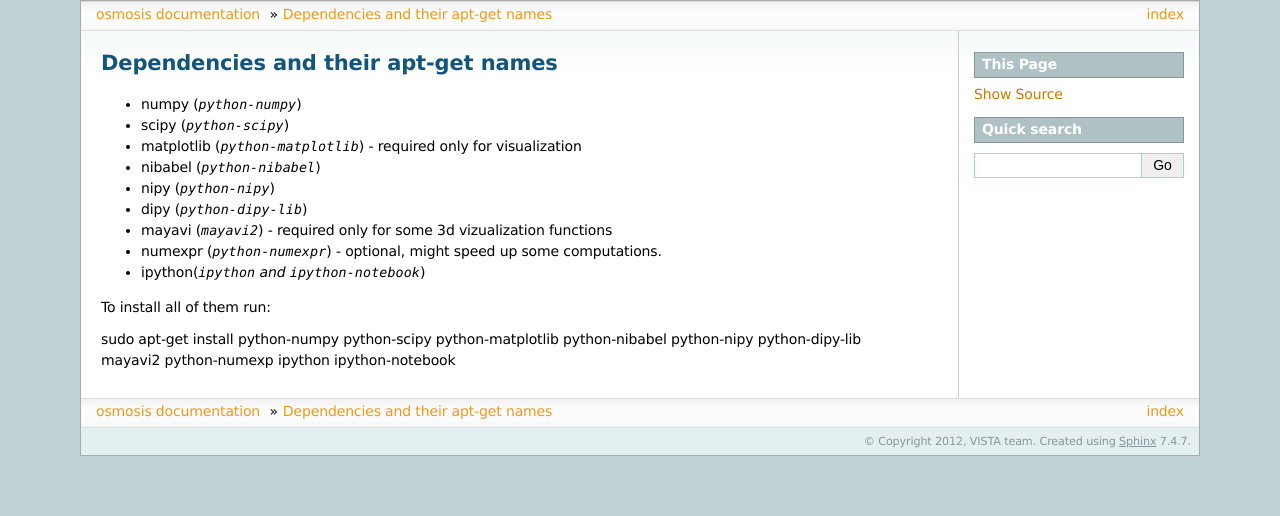
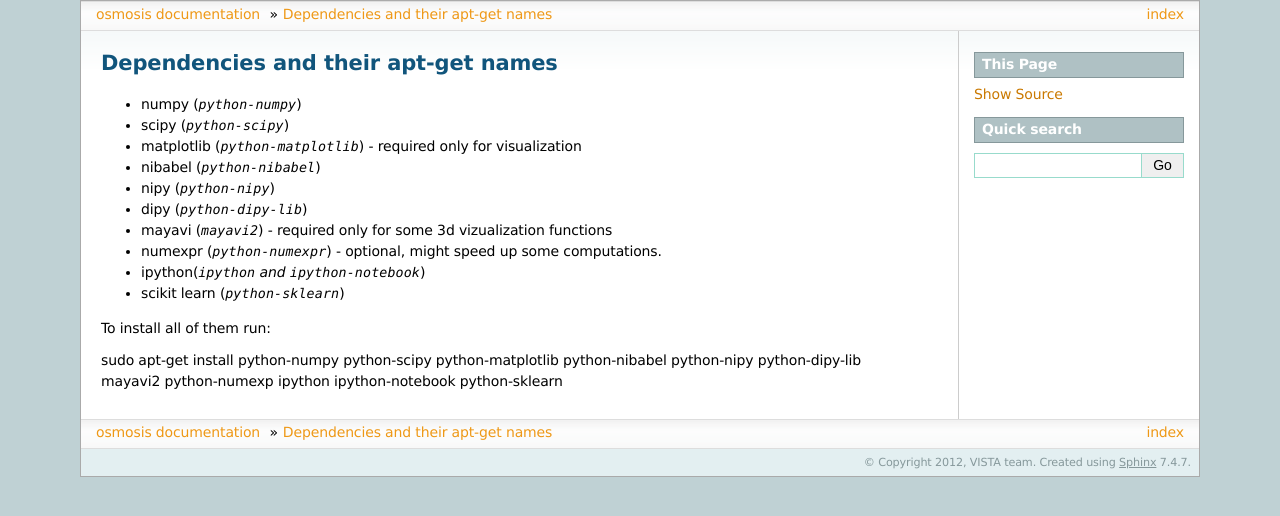
Before and after one commit to arokem/osmosis, a Sphinx documentation site: the page built from doc/dependencies.rst, in a window 1280 px wide. Shown: the top 516 px of the page. Built offline with Sphinx 7.4.7, drawn with Linux system fonts in a browser that asks for light colours; formulas are drawn with MathJax 3; the version number could not be read and is left out.

Commit message:
Update dependencies.rst
Scikit learn!

```diff
--- a/doc/dependencies.rst
+++ b/doc/dependencies.rst
@@ -11,8 +11,9 @@
 - mayavi (`mayavi2`) - required only for some 3d vizualization functions
 - numexpr (`python-numexpr`) - optional, might speed up some computations.
 - ipython(`ipython` *and* `ipython-notebook`)
+- scikit learn (`python-sklearn`)
 
 To install all of them run:
 
 sudo apt-get install python-numpy python-scipy python-matplotlib python-nibabel
-python-nipy python-dipy-lib mayavi2 python-numexp ipython ipython-notebook
+python-nipy python-dipy-lib mayavi2 python-numexp ipython ipython-notebook python-sklearn
```
